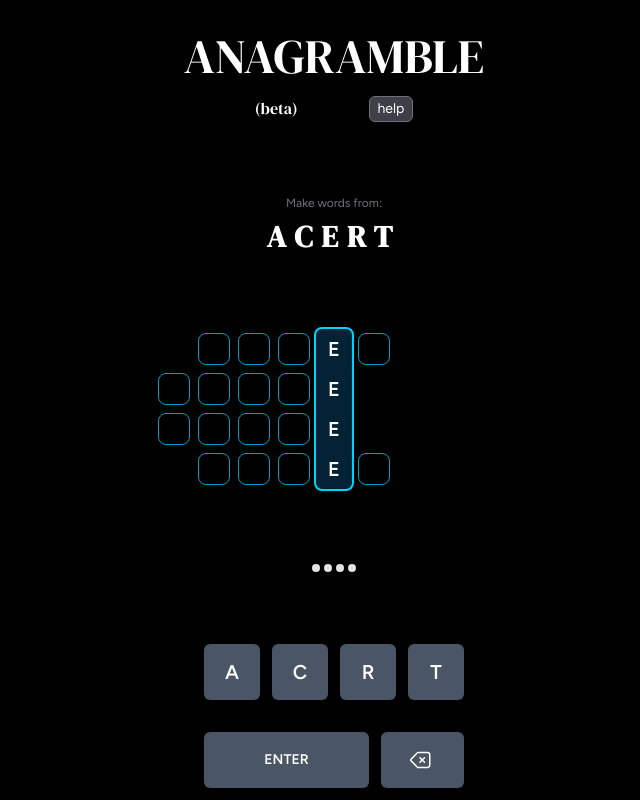
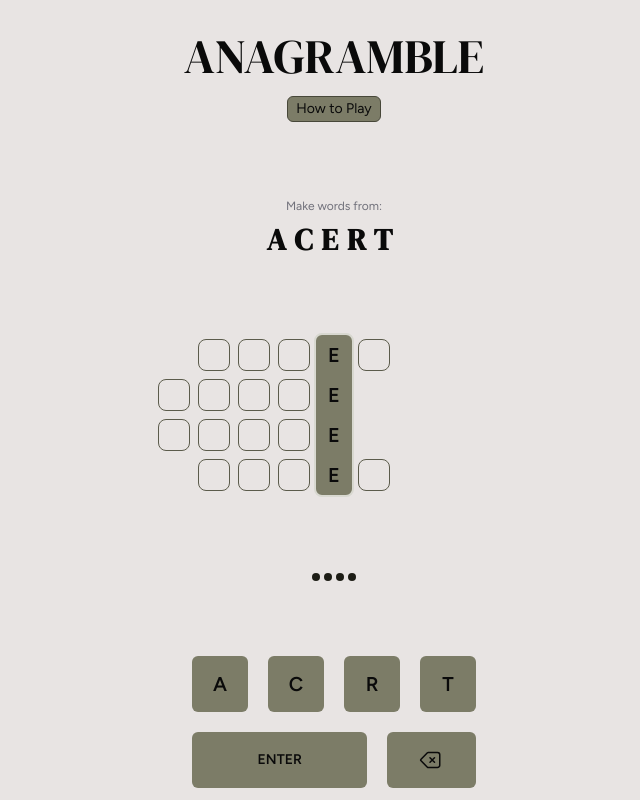
Before and after one commit to Angusb111/anagramble, a Next.js app: page / in a window 1280 px wide. Shown: the whole page, without its empty margins (306-946 px from the left). Built offline with nearby package versions, Linux system fonts and the light colour scheme.

Commit message:
added Light mode compatibility

```diff
--- a/app/layout.tsx
+++ b/app/layout.tsx
@@ -2,6 +2,7 @@
 import { DM_Sans, DM_Serif_Display, Figtree } from "next/font/google";
 import "./globals.css";
 import { cn } from "@/lib/utils";
+import { ThemeInit } from "@/components/ThemeInit";
 
 const figtree = Figtree({subsets:['latin'],variable:'--font-sans'});
 
@@ -15,6 +16,7 @@
   variable: "--font-dm-serif",
   weight: "400",
 });
+
 
 export const metadata: Metadata = {
   title: "Anagramble",
@@ -32,6 +34,7 @@
       className={cn("h-full", "antialiased", dmSans.variable, dmSerif.variable, "font-sans", figtree.variable)}
     >
       <body className="min-h-full flex flex-col">
+        <ThemeInit />
         {children}
       </body>
     </html>
--- a/app/page.tsx
+++ b/app/page.tsx
@@ -140,7 +140,7 @@
 
   function displayLives() {
     return Array.from({ length: lives }, (_, i) => (
-      <div key={i} className="p-1 bg-zinc-200 rounded-full"></div>
+      <div key={i} className="p-1 bg-olive-900 dark:bg-zinc-200 rounded-full"></div>
     ));
   }
 
@@ -156,13 +156,18 @@
         {word.split("").map((letter, colIndex) => {
           const isAligned = colIndex === alignments[rowIndex];
           const guessLetter = currentGuess[colIndex] || "";
-
+          const isDark = window.matchMedia(
+            "(prefers-color-scheme: dark)"
+          ).matches;
+          const keyBorder =
+            isDark ? "oklch(68.5% 0.169 237.323)" : //sky
+            "oklch(46.6% 0.025 107.3)"; //olive
           return (
             <div
               key={colIndex}
               className="w-8 h-8 text-xl font-semibold flex items-center justify-center border rounded-md"
               style={{
-                borderColor: isAligned ? '#032235' : '#009dc4',
+                borderColor: isAligned ? 'transparent' : keyBorder,
                 backgroundColor:
                   errorRow === rowIndex
                     ? "#ff4d4d"
@@ -285,27 +290,26 @@
   if (!group) return <div>Loading...</div>;
 
   return (
-    <div className="flex flex-col items-center justify-between max-h-screen min-h-screen bg-black text-white gap-10 pt-8 pb-3">
+    <div className="flex flex-col items-center justify-between max-h-screen flex-grow bg-taupe-200 dark:bg-black dark:text-white gap-10 pt-8 pb-3">
 
       {/* TITLE */}
       <div className="flex flex-col items-center justify-self-start gap-4">
         <h1 className="text-5xl font-serif ">ANAGRAMBLE</h1>
         <div className="flex flex-row justify-evenly w-full">
-          <h2>(beta)</h2>
-          <button className="bg-zinc-700 p-[2px] px-2 rounded-sm text-sm border border-zinc-500" onClick={openHowToModal}>help</button>
+          <button className="bg-olive-500 dark:bg-zinc-700 p-[2px] px-2 rounded-sm text-sm border border-olive-700 dark:border-zinc-500" onClick={openHowToModal}>How to Play</button>
         </div>
       </div>
 
       <div className="text-center flex flex-col gap-2">
         <p className="text-xs text-zinc-500">Make words from:</p>
-        <h2 className="text-3xl tracking-[0.3em] font-semibold text-white" style={{ fontFamily: "var(--font-dm-serif)" }}>
+        <h2 className="text-3xl tracking-[0.3em] font-semibold" style={{ fontFamily: "var(--font-dm-serif)" }}>
           {group.key.toUpperCase()}
         </h2>
       </div>
 
       {/* GRID */}
       <div className="flex flex-col gap-2 justify-center items-center min-w-90">
-        <div className="flex w-10 bg-[#032235] border-2 border-cyan-400 py-1 justify-center rounded-md">
+        <div className="flex w-10 bg-olive-500 dark:bg-[#032235] border-2 border-olive-300 dark:border-sky-400 py-1 justify-center rounded-md">
           <div className="flex flex-col gap-2">
             {generateRows(group.words, group.alignments)}
           </div>
@@ -318,11 +322,11 @@
       </div>
 
       {/* Keyboard */}
-      <div className="flex flex-col gap-8">
+      <div className="flex flex-col gap-5">
         <CustomKeyRow items={group.key.split("").filter((_, i) => i !== randomInt)} onKeyPress={handleKeyPress} />
-        <div className="flex flex-row gap-3 justify-between">
-          <div key={"enter"} onClick={() => submitGuess()} className="bg-gray-600 w-2/3 flex-grow flex items-center justify-center font-semibold text-sm p-2 rounded-sm cursor-pointer">ENTER</div>
-          <div key={"bkspc"} onClick={handleBackspace} className="bg-gray-600 h-14 w-1/3 flex items-center justify-center font-semibold text-l p-2 pe-3 rounded-sm cursor-pointer">
+        <div className="flex flex-row gap-5 justify-between">
+          <div key={"enter"} onClick={() => submitGuess()} className="bg-olive-500 dark:bg-gray-600 w-2/3 flex-grow flex items-center justify-center font-semibold text-sm p-2 rounded-sm cursor-pointer">ENTER</div>
+          <div key={"bkspc"} onClick={handleBackspace} className="bg-olive-500 dark:bg-gray-600 h-14 w-1/3 flex items-center justify-center font-semibold text-l p-2 pe-3 rounded-sm cursor-pointer">
             <svg xmlns="http://www.w3.org/2000/svg" fill="none" viewBox="0 0 24 24" strokeWidth={1.5} stroke="currentColor" className="size-6">
               <path strokeLinecap="round" strokeLinejoin="round" d="M12 9.75 14.25 12m0 0 2.25 2.25M14.25 12l2.25-2.25M14.25 12 12 14.25m-2.58 4.92-6.374-6.375a1.125 1.125 0 0 1 0-1.59L9.42 4.83c.21-.211.497-.33.795-.33H19.5a2.25 2.25 0 0 1 2.25 2.25v10.5a2.25 2.25 0 0 1-2.25 2.25h-9.284c-.298 0-.585-.119-.795-.33Z" />
             </svg>
--- a/components/HowToPlayModal.tsx
+++ b/components/HowToPlayModal.tsx
@@ -7,7 +7,15 @@
   onClose: () => void;
 };
 
+
+
 export default function HowToPlayModal({ isOpen, onClose }: Props) {
+  const isDark = window.matchMedia(
+    "(prefers-color-scheme: dark)"
+  ).matches;
+  const activeColor = isDark
+    ? "oklch(68.5% 0.169 237.323)" // dark mode color (sky)
+    : "oklch(46.6% 0.025 107.3)";  // light mode color (olive)
   useEffect(() => {
     function handleEsc(e: KeyboardEvent) {
       if (e.key === "Escape") onClose();
@@ -28,18 +36,18 @@
       onClick={onClose}
     >
       <div
-        className="relative bg-[#0c111a] border border-slate-800 rounded-xl p-6 w-[420px] shadow-lg text-sm text-slate-300"
+        className="relative bg-taupe-200 dark:bg-[#0c111a] border border-slate-800 rounded-xl p-6 w-[420px] shadow-lg text-sm dark:text-slate-300"
         onClick={(e) => e.stopPropagation()}
       >
         {/* Close */}
         <button
           onClick={onClose}
-          className="absolute top-3 right-3 text-slate-400 hover:text-white text-lg"
+          className="absolute top-3 right-3 dark:text-slate-400 hover:text-white text-lg"
         >
           ✕
         </button>
 
-        <h2 className="text-xl font-semibold mb-4 text-white">
+        <h2 className="text-xl font-semibold mb-4 dark:text-white">
           How to Play
         </h2>
 
@@ -69,9 +77,10 @@
             {"TIRES".split("").map((l, i) => (
               <div
                 key={i}
-                className={`w-10 h-10 flex items-center justify-center rounded-md font-semibold text-white border border-cyan-600 ${
-                i === 1 ? "bg-cyan-600" : "bg-black-800"
-                }`}
+                className="w-10 h-10 flex items-center justify-center rounded-md font-semibold border border-olive-500 dark:border-sky-400"
+                style={{
+                  backgroundColor: i === 1 ? activeColor : "transparent",
+                }}
               >
                 {l}
               </div>
@@ -83,9 +92,10 @@
             {"RESIT".split("").map((l, i) => (
               <div
                 key={i}
-                className={`w-10 h-10 flex items-center justify-center rounded-md font-semibold text-white border border-cyan-600 ${
-                i === 3 ? "bg-cyan-600" : "bg-black-800"
-                }`}
+                className="w-10 h-10 flex items-center justify-center rounded-md font-semibold border border-olive-500 dark:border-sky-400"
+                style={{
+                  backgroundColor: i === 3 ? activeColor : "transparent",
+                }}
               >
                 {l}
               </div>
@@ -97,9 +107,10 @@
             {"RITES".split("").map((l, i) => (
               <div
                 key={i}
-                className={`w-10 h-10 flex items-center justify-center rounded-md font-semibold text-white border border-cyan-600 ${
-                i === 1 ? "bg-cyan-600" : "bg-black-800"
-                }`}
+                className="w-10 h-10 flex items-center justify-center rounded-md font-semibold border border-olive-500 dark:border-sky-400"
+                style={{
+                  backgroundColor: i === 1 ? activeColor : "transparent",
+                }}
               >
                 {l}
               </div>
@@ -108,8 +119,8 @@
 
         </div>
 
-        <p className="text-xs text-slate-400 mt-3 text-center">
-        Each word is shifted so the locked letter (blue) stays in the same column.
+        <p className="text-xs dark:text-slate-400 mt-3 text-center">
+        Each word is shifted so the locked letter stays in the same column.
         </p>
       </div>
     </div>
--- a/components/LossModal.tsx
+++ b/components/LossModal.tsx
@@ -33,22 +33,22 @@
       onClick={onClose}
     >
       <div
-        className="relative bg-[#0c111a] border border-slate-800 rounded-xl p-6 w-[420px] shadow-lg"
+        className="relative bg-taupe-300 dark:bg-[#0c111a] border border-slate-800 rounded-xl p-6 w-[420px] shadow-lg"
         onClick={(e) => e.stopPropagation()}
       >
         {/* Close */}
         <button
           onClick={onClose}
-          className="absolute top-3 right-3 text-slate-400 hover:text-white text-lg"
+          className="absolute top-3 right-3 dark:text-slate-400 hover:text-white text-lg"
         >
           ✕
         </button>
 
-        <h2 className="text-xl font-semibold mb-4 text-center text-red-400">
+        <h2 className="text-4xl font-semibold mb-4 text-center text-red-800 dark:text-red-400">
           OUT OF LIVES
         </h2>
 
-        <p className="text-sm text-slate-400 text-center mb-4">
+        <p className="text-sm dark:text-slate-400 text-center mb-4">
           Correct answers were:
         </p>
 
--- /dev/null
+++ b/components/ThemeInit.tsx
@@ -0,0 +1,19 @@
+"use client";
+
+import { useEffect } from "react";
+
+export function ThemeInit() {
+  useEffect(() => {
+    const isDark = window.matchMedia(
+      "(prefers-color-scheme: dark)"
+    ).matches;
+
+    if (isDark) {
+      document.documentElement.classList.add("dark");
+    } else {
+      document.documentElement.classList.remove("dark");
+    }
+  }, []);
+
+  return null;
+}
--- a/components/key.tsx
+++ b/components/key.tsx
@@ -7,12 +7,12 @@
 
 export function CustomKeyRow({ items, onKeyPress }: KeyRowProps) {
   return (
-    <div className="flex flex-row gap-3 justify-center items-center">
+    <div className="flex flex-row gap-5 justify-center items-center">
       {items.map((item, index) => (
         <button
           key={index}
           onClick={() => onKeyPress(item)}
-          className="bg-gray-600 w-14 h-14 flex items-center justify-center font-semibold text-xl rounded-sm
+          className="bg-olive-500 dark:bg-gray-600 w-14 h-14 flex items-center justify-center font-semibold text-xl rounded-sm
                     active:scale-90 active:bg-gray-500 transition-transform duration-75"
         >
           {item.toUpperCase()}
--- a/package.json
+++ b/package.json
@@ -26,9 +26,11 @@
     "@types/node": "^20",
     "@types/react": "^19",
     "@types/react-dom": "^19",
+    "autoprefixer": "^10.5.0",
     "eslint": "^9",
     "eslint-config-next": "16.2.4",
-    "tailwindcss": "^4",
+    "postcss": "^8.5.13",
+    "tailwindcss": "^4.2.4",
     "typescript": "^5"
   }
 }
```
Also changed, not shown: components/GuessesModal.tsx (+12 -4 lines), 1 other file (tests, documents, lock files or other folders). Lines whose indentation alone changed are shown as unchanged.
